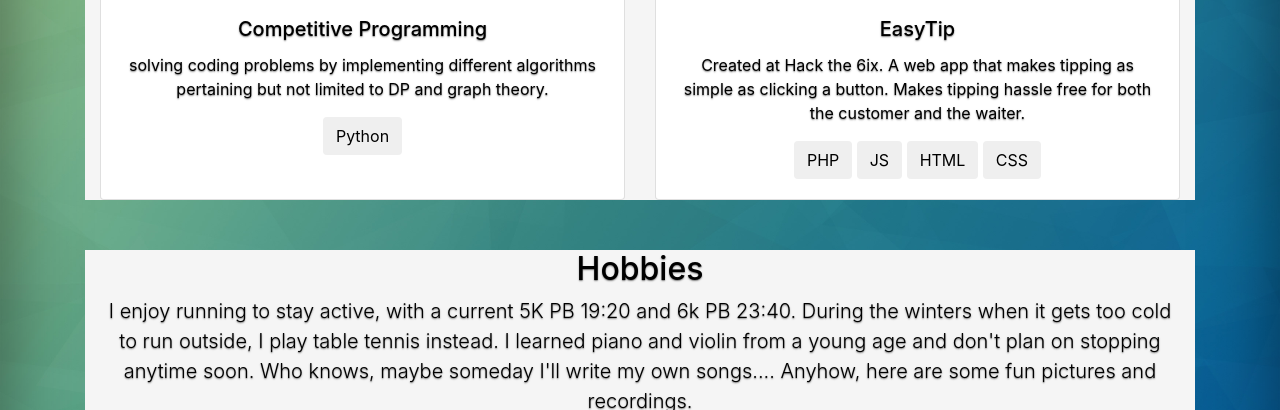
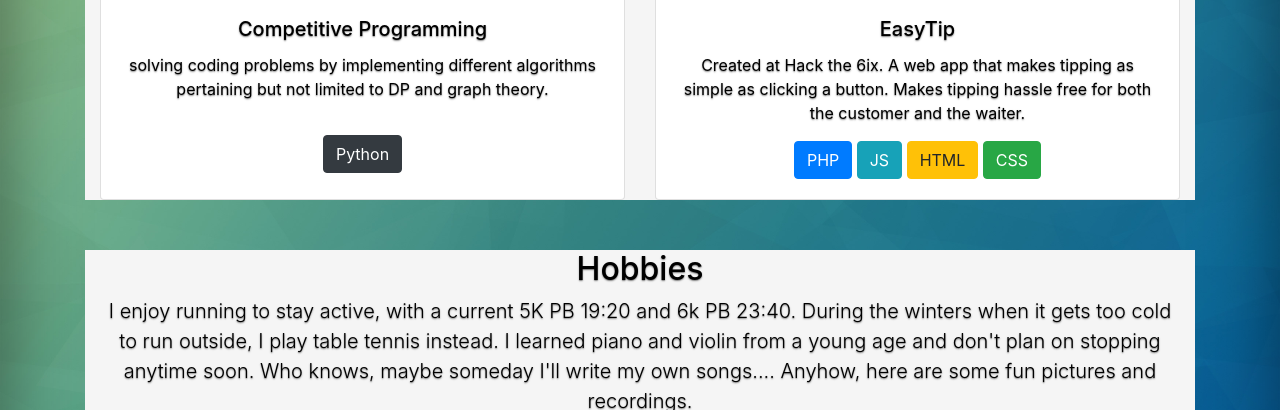
Before and after one commit to emmanuel-bob-ma-joey/emmanuel-bob-ma-joey.github.io, a plain HTML site: page index.html in a window 1280 px wide. Shown: the part 1653-2063 px from the top of the page. Drawn offline with nearby package versions, Linux system fonts and the light colour scheme.

Commit message:
added colour to buttons

```diff
--- a/index.html
+++ b/index.html
@@ -110,7 +110,7 @@
             <div class="card-body">
               <h5 class="card-title">Competitive Programming</h5>
               <p class="card-text">solving coding problems by implementing different algorithms pertaining but not limited to DP and graph theory. </p>
-              <button type="button" class="btn">Python</button>
+              <button style="margin-bottom: -3em;" type="button" class="btn btn-dark">Python</button>
               <!--<button type="button" class="btn">C++</button>-->
               <!--<button type="button" class="btn">Java</button>-->
 
@@ -121,10 +121,10 @@
             <div class="card-body">
               <h5 class="card-title">EasyTip</h5>
               <p class="card-text">Created at Hack the 6ix. A web app that makes tipping as simple as clicking a button. Makes tipping hassle free for both the customer and the waiter. </p>
-              <button type="button" class="btn">PHP</button>
-              <button type="button" class="btn">JS</button>
-              <button type="button" class="btn">HTML</button>
-              <button type="button" class="btn">CSS</button>
+              <button type="button" class="btn btn-primary">PHP</button>
+              <button type="button" class="btn btn-info">JS</button>
+              <button type="button" class="btn btn-warning">HTML</button>
+              <button type="button" class="btn btn-success">CSS</button>
             </div>
           </div>
 
```
